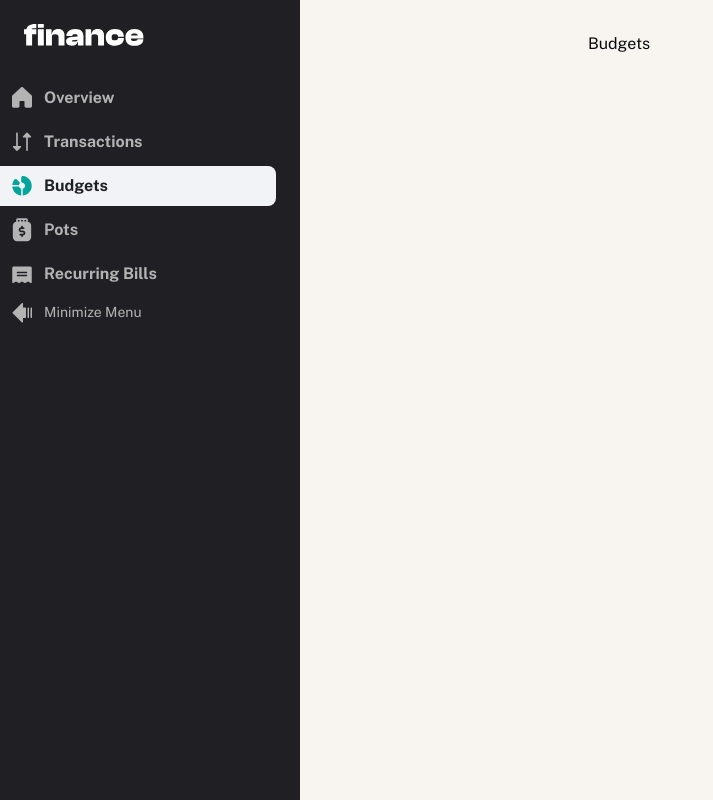
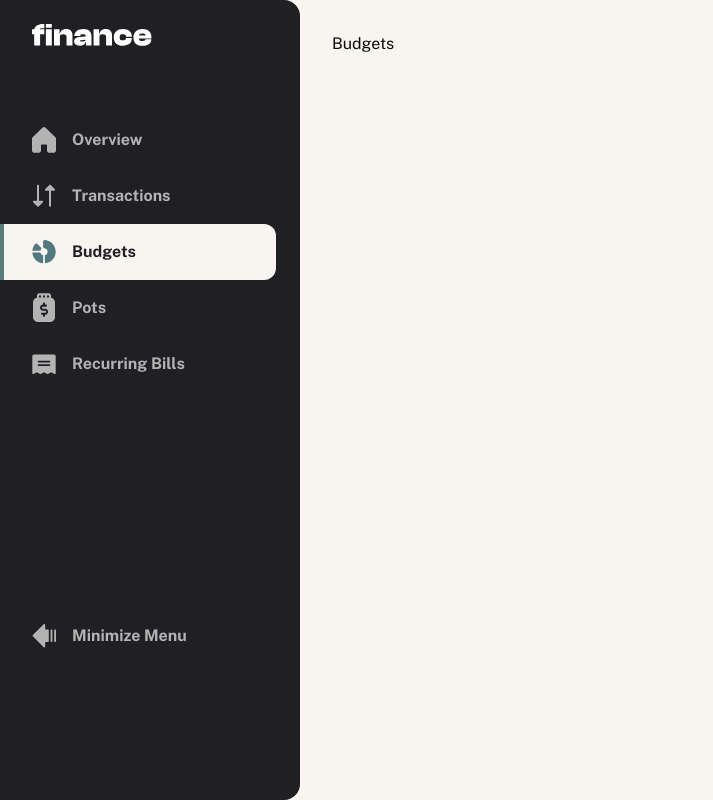
Before and after one commit to RobertGraupner/PersonalFinanceApp, a Next.js app: page /budgets in a window 1280 px wide. Shown: the whole page, without its empty margins (0-713 px from the left). Built offline with nearby package versions, Linux system fonts and the light colour scheme.

Commit message:
refactor navigation components

```diff
--- /dev/null
+++ b/src/app/(dashboard)/_components/Navigation/Logo.tsx
@@ -0,0 +1,48 @@
+import Image from 'next/image';
+import { motion, AnimatePresence } from 'framer-motion';
+
+interface LogoProps {
+  isMinimized: boolean;
+}
+
+export function Logo({ isMinimized }: LogoProps) {
+  return (
+    <AnimatePresence mode="wait">
+      {isMinimized ? (
+        <motion.div
+          key="small-logo"
+          initial={{ opacity: 0 }}
+          animate={{ opacity: 1 }}
+          exit={{ opacity: 0 }}
+          transition={{ duration: 0.2 }}
+          className="ms-[36px]"
+        >
+          <Image
+            src="/images/logo-small.svg"
+            alt="Finance"
+            width={14}
+            height={22}
+            priority
+          />
+        </motion.div>
+      ) : (
+        <motion.div
+          key="large-logo"
+          initial={{ opacity: 0 }}
+          animate={{ opacity: 1 }}
+          exit={{ opacity: 0 }}
+          transition={{ duration: 0.3 }}
+          className="ms-8"
+        >
+          <Image
+            src="/images/logo-large.svg"
+            alt="Finance"
+            width={120}
+            height={22}
+            priority
+          />
+        </motion.div>
+      )}
+    </AnimatePresence>
+  );
+}
--- /dev/null
+++ b/src/app/(dashboard)/_components/Navigation/MinimizeButton.tsx
@@ -0,0 +1,51 @@
+import Image from 'next/image';
+import { motion, AnimatePresence } from 'framer-motion';
+import type { MinimizeButtonProps } from '@/types/navigation';
+
+export function MinimizeButton({
+  isMinimized,
+  onMinimize,
+}: MinimizeButtonProps) {
+  return (
+    <button
+      onClick={onMinimize}
+      className="mb-28 mt-auto flex h-14 w-fit items-center gap-4 text-nowrap rounded-lg ps-8 text-preset-3 text-grey300 transition-colors hover:text-white"
+    >
+      <motion.div
+        animate={{ rotate: isMinimized ? 180 : 0 }}
+        transition={{ duration: 0.3 }}
+      >
+        <Image
+          src="/images/icon-minimize-menu.svg"
+          alt="Minimize menu"
+          width={24}
+          height={24}
+        />
+      </motion.div>
+      <AnimatePresence>
+        {!isMinimized && (
+          <motion.span
+            initial={{ opacity: 0, width: 0 }}
+            animate={{
+              opacity: 1,
+              width: 'auto',
+              transition: {
+                delay: 0.2,
+                duration: 0.5,
+              },
+            }}
+            exit={{
+              opacity: 0,
+              width: 0,
+              transition: {
+                duration: 0.2,
+              },
+            }}
+          >
+            Minimize Menu
+          </motion.span>
+        )}
+      </AnimatePresence>
+    </button>
+  );
+}
--- /dev/null
+++ b/src/app/(dashboard)/_components/Navigation/MobileNavigation.tsx
@@ -0,0 +1,15 @@
+import { NavItem } from './NavItem';
+import { NAVIGATION_ITEMS } from '@/constants/navigation';
+
+export function MobileNavigation() {
+  return (
+    <nav
+      className="xs:h-[74px] fixed bottom-0 left-0 right-0 flex h-[52px] items-center justify-around rounded-t-[8px] border-beige500/10 bg-grey900 pt-2 md:hidden"
+      aria-label="Mobile navigation"
+    >
+      {NAVIGATION_ITEMS.map((item) => (
+        <NavItem key={item.href} {...item} isMobile />
+      ))}
+    </nav>
+  );
+}
--- a/src/app/(dashboard)/_components/Navigation/NavItem.tsx
+++ b/src/app/(dashboard)/_components/Navigation/NavItem.tsx
@@ -2,15 +2,8 @@ import Link from 'next/link';
 import { usePathname } from 'next/navigation';
 import { cn } from '@/lib/utils/cn';
 import Image from 'next/image';
-
-interface NavItemProps {
-  href: string;
-  icon: string;
-  label: string;
-  className?: string;
-  isMinimized?: boolean;
-  isMobile?: boolean;
-}
+import { motion, AnimatePresence } from 'framer-motion';
+import type { NavItemProps } from '@/types/navigation';
 
 export function NavItem({
   href,
@@ -23,32 +16,92 @@ export function NavItem({
   const pathname = usePathname();
   const isActive = pathname === href;
 
+  if (isMobile) {
     return (
       <Link
         href={href}
         className={cn(
-        'flex items-center text-preset-3 transition-colors',
-        isActive && !isMinimized
-          ? 'bg-grey100 text-grey900'
+          'xs:h-[66px] xs:w-28 relative flex h-[44px] w-16 flex-col items-center gap-2 rounded-t-[8px] pt-2 text-preset-3 transition-colors',
+          isActive
+            ? 'bg-beige100 text-grey900'
             : 'text-grey300 hover:text-white',
-        isMinimized ? 'justify-center px-2' : 'gap-3 rounded-r-lg px-3 py-2',
           className
         )}
         aria-label={isActive ? 'page' : undefined}
       >
+        {isActive && (
+          <div className="absolute bottom-0 left-0 h-1 w-full bg-turquoise" />
+        )}
+        <div className="h-6">
           <Image
             src={icon}
             alt={label}
-        width={20}
-        height={20}
+            width={24}
+            height={24}
             style={{
               filter: isActive ? 'var(--icon-active-filter)' : 'none',
             }}
           />
-      {!isMinimized && !isMobile && (
-        <span className="text-preset-3">{label}</span>
-      )}
-      {isMobile && <span className="text-preset-3">{label}</span>}
+        </div>
+        <span className="xs:block hidden text-nowrap text-preset-5 font-bold">
+          {label}
+        </span>
       </Link>
     );
   }
+
+  return (
+    <Link
+      href={href}
+      className={cn(
+        'relative flex h-14 items-center gap-4 rounded-r-[12px] ps-8 text-preset-3 transition-colors',
+        isActive ? 'bg-beige100 text-grey900' : 'text-grey300 hover:text-white',
+        isMinimized && 'px-6',
+        className
+      )}
+      aria-label={isActive ? 'page' : undefined}
+    >
+      {isActive && (
+        <div className="absolute left-0 top-0 h-full w-1 bg-turquoise" />
+      )}
+      <div className="shrink-0">
+        <Image
+          src={icon}
+          alt={label}
+          width={24}
+          height={24}
+          style={{
+            filter: isActive ? 'var(--icon-active-filter)' : 'none',
+          }}
+        />
+      </div>
+      <AnimatePresence mode="wait">
+        {!isMinimized && (
+          <motion.span
+            className="text-nowrap text-preset-3"
+            initial={{ opacity: 0, width: 0 }}
+            // animation for showing text
+            animate={{
+              opacity: 1,
+              width: 'auto',
+              transition: {
+                delay: 0.2,
+                duration: 0.5,
+              },
+            }}
+            // animation for hiding text
+            exit={{
+              opacity: 0,
+              width: 0,
+              transition: {
+                duration: 0.2,
+              },
+            }}
+          >
+            {label}
+          </motion.span>
+        )}
+      </AnimatePresence>
+    </Link>
+  );
+}
--- a/src/app/(dashboard)/_components/Navigation/Navigation.tsx
+++ b/src/app/(dashboard)/_components/Navigation/Navigation.tsx
@@ -1,126 +1,55 @@
 'use client';
 
+import type { NavigationProps } from '@/types/navigation';
+import { Logo } from './Logo';
 import { NavItem } from './NavItem';
-import Image from 'next/image';
+import { MobileNavigation } from './MobileNavigation';
+import { MinimizeButton } from './MinimizeButton';
 import { cn } from '@/lib/utils/cn';
-
-const navigation = [
-  {
-    label: 'Overview',
-    href: '/overview',
-    icon: '/images/icon-nav-overview.svg',
-  },
-  {
-    label: 'Transactions',
-    href: '/transactions',
-    icon: '/images/icon-nav-transactions.svg',
-  },
-  {
-    label: 'Budgets',
-    href: '/budgets',
-    icon: '/images/icon-nav-budgets.svg',
-  },
-  {
-    label: 'Pots',
-    href: '/pots',
-    icon: '/images/icon-nav-pots.svg',
-  },
-  {
-    label: 'Recurring Bills',
-    href: '/recurring',
-    icon: '/images/icon-nav-recurring-bills.svg',
-  },
-];
-
-interface NavigationProps {
-  isMinimized: boolean;
-  onMinimize: () => void;
-}
+import { motion } from 'framer-motion';
+import { NAVIGATION_ITEMS } from '@/constants/navigation';
 
 export function Navigation({ isMinimized, onMinimize }: NavigationProps) {
   return (
     <>
       {/* Desktop navigation */}
-      <aside
+      <motion.aside
         className={cn(
-          'hidden h-full flex-col bg-grey900 transition-all duration-300 md:flex',
-          isMinimized ? 'w-20' : 'w-[300px]'
+          'hidden flex-col rounded-r-[16px] bg-grey900 md:flex',
+          isMinimized ? 'w-[86px]' : 'w-[300px]'
         )}
+        initial={false}
+        animate={{ width: isMinimized ? 86 : 300 }}
+        transition={{
+          type: 'spring',
+          stiffness: 200,
+          damping: 20,
+          duration: 0.75,
+        }}
         aria-label="Navigation"
       >
-        <div className="flex flex-col p-6 ps-0">
+        <div
+          className={cn('flex h-full flex-col p-6 ps-0', isMinimized && 'pe-2')}
+        >
           {/* Logo */}
-          <div className="mb-8">
-            <Image
-              src="/images/logo-large.svg"
-              alt="Finance"
-              width={120}
-              height={22}
-              priority
-              className={cn('ms-6', isMinimized && 'hidden')}
-            />
-            {isMinimized && (
-              <Image
-                src="/images/logo-small.svg"
-                alt="Finance"
-                width={32}
-                height={32}
-                priority
-              />
-            )}
+          <div className="mb-16 h-6 shrink-0">
+            <Logo isMinimized={isMinimized} />
           </div>
 
-          {/* Navigation */}
-          <nav className="flex-1 space-y-1">
-            {navigation.map((item) => (
-              <NavItem
-                key={item.href}
-                href={item.href}
-                icon={item.icon}
-                label={item.label}
-                isMinimized={isMinimized}
-              />
+          {/* Navigation items */}
+          <nav className="flex-1">
+            {NAVIGATION_ITEMS.map((item) => (
+              <NavItem key={item.href} {...item} isMinimized={isMinimized} />
             ))}
           </nav>
 
           {/* Minimize button */}
-          <button
-            onClick={() => {
-              onMinimize();
-            }}
-            className="mt-auto flex items-center gap-3 rounded-lg px-3 py-2 text-preset-4 text-grey300 transition-colors hover:text-white"
-          >
-            <Image
-              src="/images/icon-minimize-menu.svg"
-              alt="Minimize menu"
-              width={20}
-              height={20}
-              className={cn(
-                'transition-transform',
-                isMinimized && 'rotate-180'
-              )}
-            />
-            {!isMinimized && <span>Minimize Menu</span>}
-          </button>
+          <MinimizeButton isMinimized={isMinimized} onMinimize={onMinimize} />
         </div>
-      </aside>
+      </motion.aside>
 
       {/* Mobile navigation */}
-      <nav
-        className="fixed bottom-0 left-0 right-0 flex h-16 items-center justify-around border-t border-beige500/10 bg-grey900 md:hidden"
-        aria-label="Mobile navigation"
-      >
-        {navigation.map((item) => (
-          <NavItem
-            key={item.href}
-            href={item.href}
-            icon={item.icon}
-            label={item.label}
-            className="flex flex-col items-center gap-1 px-2 py-1 text-[10px]"
-            isMobile
-          />
-        ))}
-      </nav>
+      <MobileNavigation />
     </>
   );
 }
--- a/src/app/(dashboard)/layout.tsx
+++ b/src/app/(dashboard)/layout.tsx
@@ -9,8 +9,8 @@ export default function DashboardLayout({ children }: { children: ReactNode }) {
   const [isMinimized, setIsMinimized] = useState(false);
 
   return (
-    <div className="h-screen overflow-x-hidden bg-beige100">
-      <div className="flex h-screen">
+    <div className="min-h-screen overflow-x-hidden bg-beige100">
+      <div className="flex min-h-screen">
         {/* Navigation */}
         <Navigation
           isMinimized={isMinimized}
@@ -21,7 +21,7 @@ export default function DashboardLayout({ children }: { children: ReactNode }) {
         <div
           className={cn(
             'flex-1 transition-all duration-300',
-            isMinimized ? 'md:ml-20' : 'md:ml-64',
+            isMinimized && 'md:ml-20',
             'ml-0'
           )}
         >
--- a/src/app/globals.css
+++ b/src/app/globals.css
@@ -34,8 +34,8 @@ body {
     --chart-5: 27 87% 67%;
     --radius: 0.5rem;
 
-    --icon-active-filter: brightness(0) saturate(100%) invert(46%) sepia(99%)
-      saturate(389%) hue-rotate(127deg) brightness(91%) contrast(101%);
+    --icon-active-filter: brightness(0) saturate(100%) invert(47%) sepia(11%)
+      saturate(1013%) hue-rotate(140deg) brightness(91%) contrast(89%);
   }
   .dark {
     --background: 240 10% 3.9%;
--- /dev/null
+++ b/src/constants/navigation.ts
@@ -0,0 +1,29 @@
+import type { NavigationItem } from '@/types/navigation';
+
+export const NAVIGATION_ITEMS: NavigationItem[] = [
+  {
+    label: 'Overview',
+    href: '/overview',
+    icon: '/images/icon-nav-overview.svg',
+  },
+  {
+    label: 'Transactions',
+    href: '/transactions',
+    icon: '/images/icon-nav-transactions.svg',
+  },
+  {
+    label: 'Budgets',
+    href: '/budgets',
+    icon: '/images/icon-nav-budgets.svg',
+  },
+  {
+    label: 'Pots',
+    href: '/pots',
+    icon: '/images/icon-nav-pots.svg',
+  },
+  {
+    label: 'Recurring Bills',
+    href: '/recurring',
+    icon: '/images/icon-nav-recurring-bills.svg',
+  },
+] as const;
--- /dev/null
+++ b/src/types/navigation.ts
@@ -0,0 +1,24 @@
+export type NavigationItem = {
+  label: string;
+  href: string;
+  icon: string;
+};
+
+export interface NavigationProps {
+  isMinimized: boolean;
+  onMinimize: () => void;
+}
+
+export interface NavItemProps {
+  href: string;
+  icon: string;
+  label: string;
+  className?: string;
+  isMinimized?: boolean;
+  isMobile?: boolean;
+}
+
+export interface MinimizeButtonProps {
+  isMinimized: boolean;
+  onMinimize: () => void;
+}
--- a/tailwind.config.ts
+++ b/tailwind.config.ts
@@ -10,6 +10,9 @@ const config: Config = {
   ],
   theme: {
     extend: {
+      screens: {
+        xs: '480px',
+      },
       colors: {
         background: 'hsl(var(--background))',
         foreground: 'hsl(var(--foreground))',
```
Lines whose indentation alone changed are shown as unchanged.
